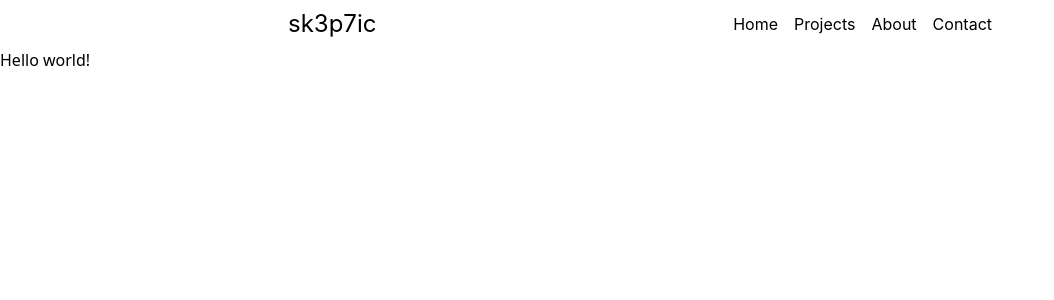
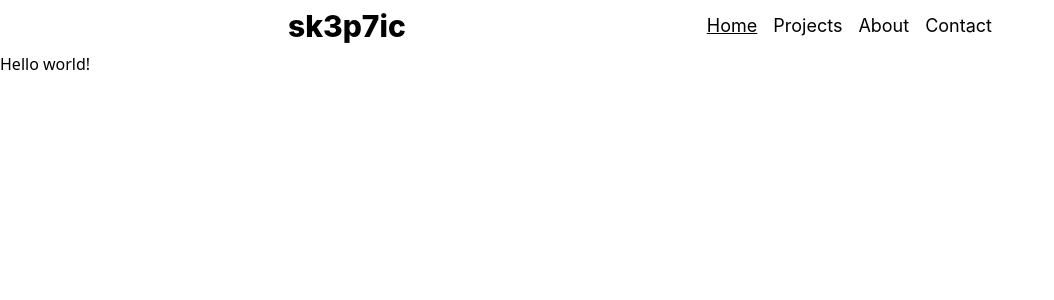
Before and after one commit to sk3p7ic/sk3p7ic-site, a Vue app: page / in a window 1280 px wide. Shown: the top 300 px of the page, without its empty margins (0-1054 px from the left). Built offline with nearby package versions, Linux system fonts and the light colour scheme; a web font is replaced by a local one.

Commit message:
Changed method of displaying nav links

```diff
--- a/src/components/MainNavbar.vue
+++ b/src/components/MainNavbar.vue
@@ -1,17 +1,34 @@
 <template>
   <nav class="w-screen px-72 py-2 font-inter">
     <div class="flex flex-row justify-between items-center">
-      <h1 class="text-2xl">sk3p7ic</h1>
+      <h1 class="text-3xl font-extrabold">sk3p7ic</h1>
       <ul class="flex flex-row gap-4">
-        <li><a href="#">Home</a></li>
-        <li><a href="#">Projects</a></li>
-        <li><a href="#">About</a></li>
-        <li><a href="#">Contact</a></li>
+        <li v-for="(page, index) of pages" :key="index">
+          <a
+            :href="page.href"
+            :class="{ active: page.name === $route.name }"
+            class="text-lg"
+            >{{ page.title }}</a
+          >
+        </li>
       </ul>
     </div>
   </nav>
 </template>
 
-<script setup></script>
+<script setup>
+import { ref } from "@vue/reactivity";
 
-<style></style>
+const pages = ref([
+  { href: "/", name: "home", title: "Home" },
+  { href: "/projects", name: "projects", title: "Projects" },
+  { href: "/about", name: "about", title: "About" },
+  { href: "/contact", name: "contact", title: "Contact" },
+]);
+</script>
+
+<style scoped>
+.active {
+  @apply underline;
+}
+</style>
```
